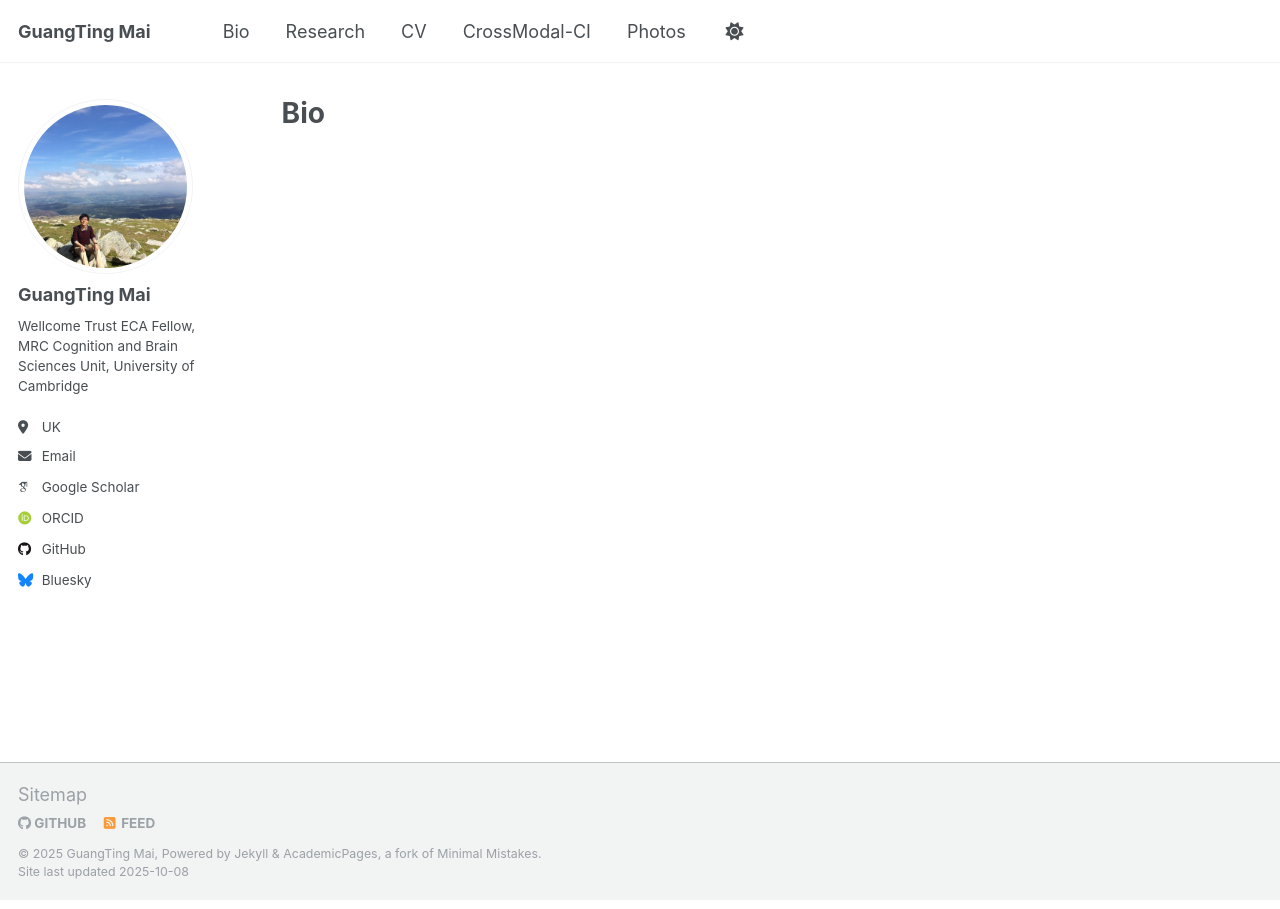
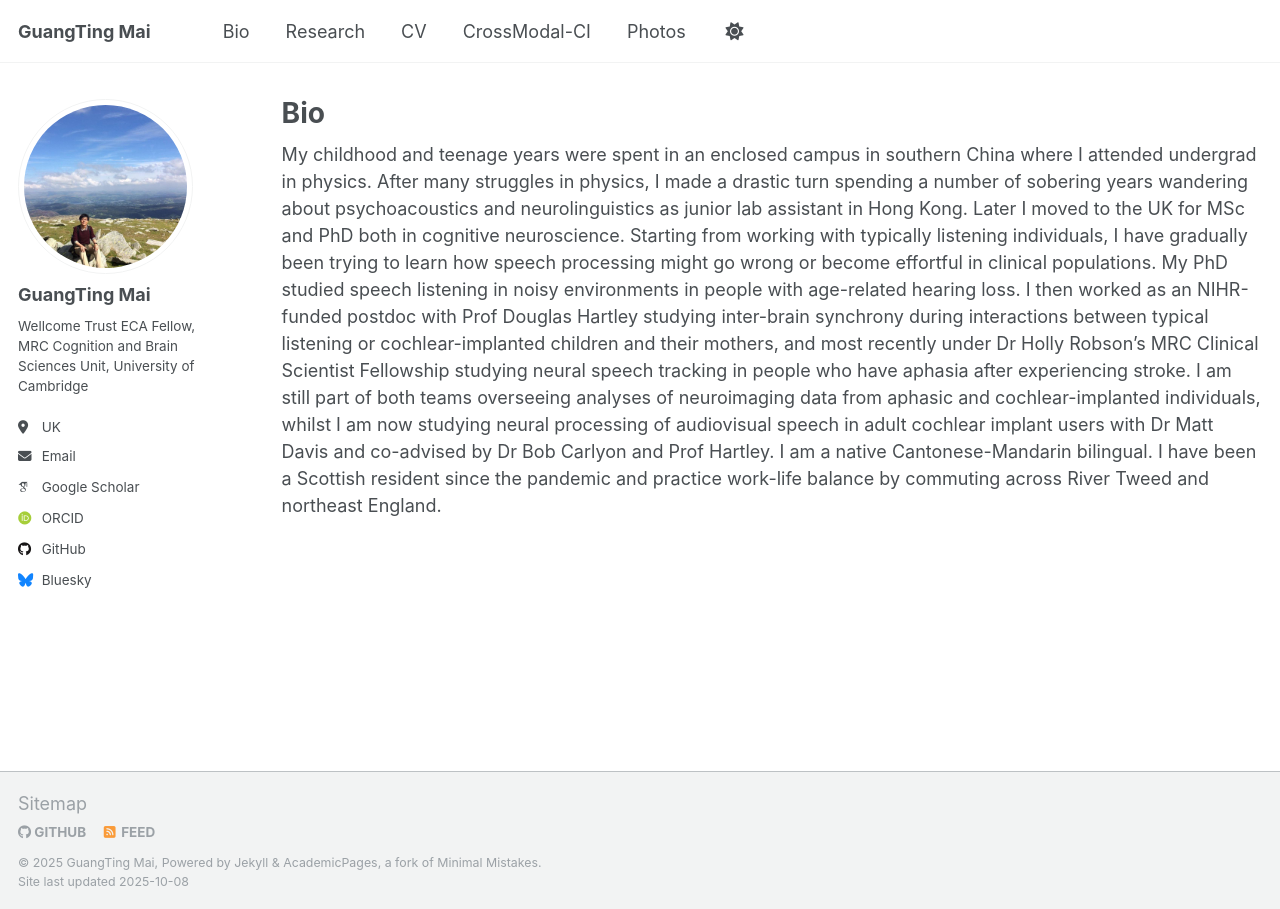
Before and after one commit to guangtingmai/guangtingmai.github.io, a Jekyll site: the page built from _pages/bio.html, in a window 1280 px wide. Built offline with Jekyll 4.4.1, drawn with Linux system fonts in a browser that asks for light colours; some web fonts are replaced.

Commit message:
Update bio.html

```diff
--- a/_pages/bio.html
+++ b/_pages/bio.html
@@ -4,3 +4,7 @@
 permalink: /bio/
 author_profile: true
 ---
+My childhood and teenage years were spent in an enclosed campus in southern China where I attended undergrad in physics. After many struggles in physics, I made a drastic turn spending a number of sobering years wandering about psychoacoustics and neurolinguistics as junior lab assistant in Hong Kong. Later I moved to the UK for MSc and PhD both in cognitive neuroscience.
+Starting from working with typically listening individuals, I have gradually been trying to learn how speech processing might go wrong or become effortful in clinical populations. My PhD studied speech listening in noisy environments in people with age-related hearing loss. I then worked as an NIHR-funded postdoc with Prof Douglas Hartley studying inter-brain synchrony during interactions between typical listening or cochlear-implanted children and their mothers, and most recently under Dr Holly Robson’s MRC Clinical Scientist Fellowship studying neural speech tracking in people who have aphasia after experiencing stroke. I am still part of both teams overseeing analyses of neuroimaging data from aphasic and cochlear-implanted individuals, whilst I am now studying neural processing of audiovisual speech in adult cochlear implant users with Dr Matt Davis and co-advised by Dr Bob Carlyon and Prof Hartley.
+I am a native Cantonese-Mandarin bilingual.
+I have been a Scottish resident since the pandemic and practice work-life balance by commuting across River Tweed and northeast England.
```
